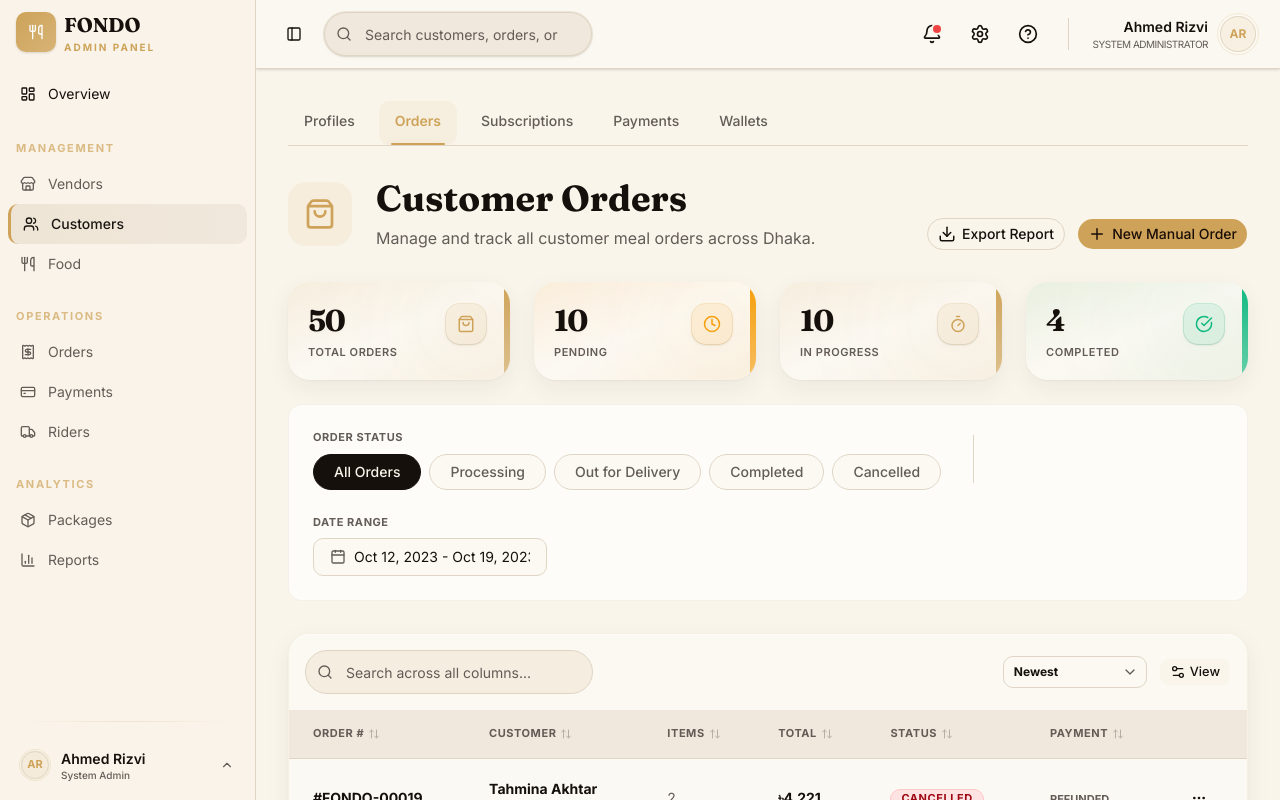
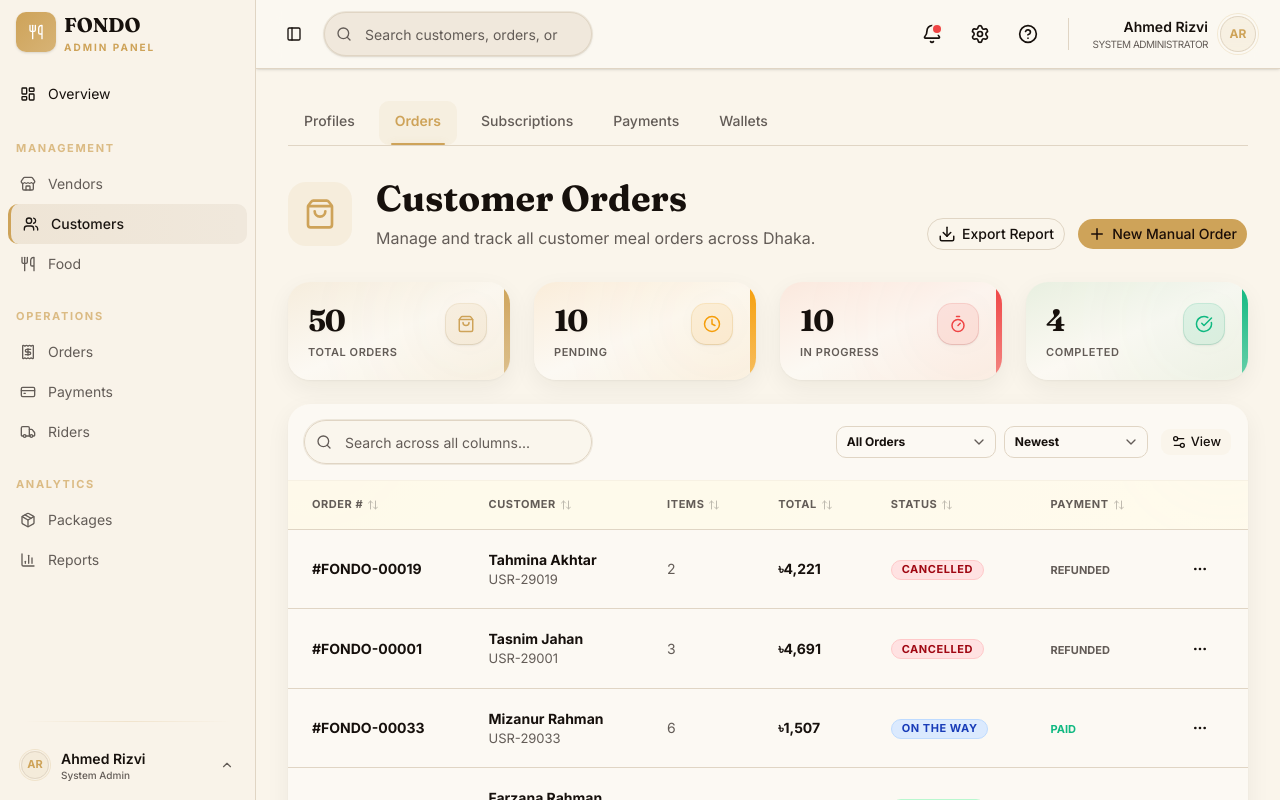
Before and after one commit to jevxo26/FONDO, a Next.js app: page /dashboard/customers/orders in a window 1280 px wide. Built offline with nearby package versions, Linux system fonts and the light colour scheme.

Commit message:
refactor: the reusable table & update customer table

```diff
--- a/src/app/dashboard/customers/orders/page.tsx
+++ b/src/app/dashboard/customers/orders/page.tsx
@@ -1,5 +1,4 @@
 import Link from "next/link";
-import { FilterBar } from "@/components/dashboard/customers/orders/filter-bar";
 import { ContextCards } from "@/components/dashboard/customers/orders/context-cards";
 import { OrdersTableSection } from "@/components/dashboard/customers/orders/orders-table-section";
 import { orders } from "@/data/orders";
@@ -55,7 +54,7 @@ export default async function CustomerOrdersPage({
       <div className="mt-8 grid grid-cols-1 gap-6 sm:grid-cols-2 lg:grid-cols-4">
         <StatCard label="Total Orders" value={totalOrders} icon={ShoppingBag} accent="right" />
         <StatCard label="Pending" value={pending} variant="warning" icon={Clock} accent="right" />
-        <StatCard label="In Progress" value={inProgress} icon={Timer} accent="right" />
+        <StatCard label="In Progress" value={inProgress} variant="danger" icon={Timer} accent="right" />
         <StatCard label="Completed" value={completed} variant="success" icon={CheckCircle} accent="right" />
       </div>
 
@@ -74,7 +73,6 @@ export default async function CustomerOrdersPage({
       )}
 
       <div className="mt-6">
-        <FilterBar />
         <OrdersTableSection data={filteredOrders} />
       </div>
 
--- a/src/components/common/table/data-table-pagination.tsx
+++ b/src/components/common/table/data-table-pagination.tsx
@@ -39,7 +39,7 @@ export function DataTablePagination({
   };
 
   return (
-    <div className="flex flex-col items-center justify-between gap-2 border-t border-border bg-[var(--muted)] px-4 py-4 md:flex-row md:px-6">
+    <div className="flex flex-col items-center justify-between gap-2 border-t border-primary/10 bg-amber-50/80 dark:bg-amber-950/30 px-4 py-4 md:flex-row md:px-6">
       <p className="text-sm text-muted-foreground">
         Showing{" "}
         <span className="font-bold text-foreground">
@@ -65,7 +65,7 @@ export function DataTablePagination({
                 <PaginationLink
                   isActive={p === currentPage}
                   onClick={() => onPageChange(p)}
-                  className={p === currentPage ? "bg-primary text-primary-foreground border-0" : ""}
+                  className={p === currentPage ? "bg-primary text-primary-foreground border-0 shadow-[0_2px_8px_rgba(206,163,89,0.25)]" : ""}
                 >
                   {p + 1}
                 </PaginationLink>
--- a/src/components/common/table/data-table-toolbar.tsx
+++ b/src/components/common/table/data-table-toolbar.tsx
@@ -48,7 +48,7 @@ export function DataTableToolbar<TData>({
   }, [search, table]);
 
   return (
-    <div className="flex flex-wrap items-center justify-between gap-3 p-4">
+    <div className="flex flex-wrap items-center justify-between gap-3 border-b border-primary/10 bg-card px-4 py-4">
       <div className="relative w-full md:w-auto">
         <Search className="absolute left-3 top-1/2 size-4 -translate-y-1/2 text-muted-foreground" />
         <Input
@@ -56,7 +56,7 @@ export function DataTableToolbar<TData>({
           value={search}
           onChange={(e) => setSearch(e.target.value)}
           placeholder="Search across all columns..."
-          className="w-full rounded-full bg-secondary pl-10 md:w-72"
+          className="w-full rounded-full bg-primary/[0.04] pl-10 ring-1 ring-border/50 focus-visible:ring-primary/30 md:w-72"
         />
       </div>
 
--- a/src/components/common/table/data-table.tsx
+++ b/src/components/common/table/data-table.tsx
@@ -110,12 +110,16 @@ export function DataTable<TData>({
   });
 
   return (
-    <div className="relative rounded-3xl bg-border/15 p-[1px] shadow-[var(--shadow-card)] transition-all duration-500 ease-[cubic-bezier(0.32,0.72,0,1)]">
-      <div className="rounded-[calc(1.375rem-1px)] bg-gradient-to-br from-card via-card to-card/98 shadow-[inset_0_1px_0_rgba(255,255,255,0.6)]">
+    <div className="group relative overflow-hidden rounded-3xl bg-gradient-to-br from-primary/[0.03] via-card to-primary/[0.01] shadow-[var(--shadow-card)] transition-all duration-500 ease-[cubic-bezier(0.32,0.72,0,1)] hover:shadow-[var(--shadow-elevated)]">
+      <div className="pointer-events-none absolute -bottom-6 -right-6 z-0 size-36 rounded-full bg-primary/8 blur-3xl" />
+      <div className="pointer-events-none absolute -top-3 -left-3 z-0 size-20 rounded-full bg-primary/5 blur-2xl" />
+      <div className="pointer-events-none absolute -top-8 -right-8 z-0 size-28 rounded-full bg-primary/5 blur-2xl" />
+      <div className="pointer-events-none absolute right-3 top-3 z-10 size-[7px] rotate-45 border border-primary/30" />
+      <div className="relative z-10">
         <DataTableToolbar table={table} toolbarActions={toolbarActions} filters={filters} />
         <div className="overflow-x-auto">
           <Table>
-            <TableHeader className="bg-[var(--muted)]">
+            <TableHeader className="bg-amber-50/80 dark:bg-amber-950/30">
               {table.getHeaderGroups().map((headerGroup) => (
                 <TableRow key={headerGroup.id}>
                   {headerGroup.headers.map((header) => (
@@ -146,8 +150,7 @@ export function DataTable<TData>({
                     data-state={row.getIsSelected() && "selected"}
                     onClick={() => onRowClick?.(row.original)}
                     className={cn(
-                      "transition-all duration-300 ease-[cubic-bezier(0.32,0.72,0,1)] hover:bg-primary/5",
-                      rowIndex % 2 === 0 && "bg-card/50",
+                      "bg-card transition-all duration-300 ease-[cubic-bezier(0.32,0.72,0,1)] hover:bg-primary/8",
                       onRowClick && "cursor-pointer",
                     )}
                   >
--- a/src/components/dashboard/customers/orders/orders-table-section.tsx
+++ b/src/components/dashboard/customers/orders/orders-table-section.tsx
@@ -38,29 +38,63 @@ const sortOptions = [
   { value: "oldest", label: "Oldest" },
   { value: "amount-desc", label: "Highest Amount" },
   { value: "amount-asc", label: "Lowest Amount" },
+  { value: "status", label: "Order Status" },
 ] as const;
+
+const statusOptions = [
+  { value: "all", label: "All Orders" },
+  { value: "processing", label: "Processing" },
+  { value: "out-for-delivery", label: "Out for Delivery" },
+  { value: "completed", label: "Completed" },
+  { value: "cancelled", label: "Cancelled" },
+] as const;
+
+const statusPriority: Record<string, number> = {
+  PENDING: 0,
+  PREPARING: 1,
+  ON_THE_WAY: 2,
+  COMPLETED: 3,
+  CANCELLED: 4,
+};
+
+const statusFilterMap: Record<string, string[]> = {
+  all: [],
+  processing: ["PENDING", "PREPARING"],
+  "out-for-delivery": ["ON_THE_WAY"],
+  completed: ["COMPLETED"],
+  cancelled: ["CANCELLED"],
+};
 
 export function OrdersTableSection({ data }: { data: CustomerOrder[] }) {
   const [sortKey, setSortKey] = useState("newest");
+  const [statusFilter, setStatusFilter] = useState("all");
 
   const sortedData = useMemo(() => {
-    const sorted = [...data];
+    const filtered =
+      statusFilter === "all"
+        ? [...data]
+        : data.filter((o) => statusFilterMap[statusFilter].includes(o.orderStatus));
     switch (sortKey) {
       case "newest":
-        sorted.sort((a, b) => b.placedAt.localeCompare(a.placedAt));
+        filtered.sort((a, b) => b.placedAt.localeCompare(a.placedAt));
         break;
       case "oldest":
-        sorted.sort((a, b) => a.placedAt.localeCompare(b.placedAt));
+        filtered.sort((a, b) => a.placedAt.localeCompare(b.placedAt));
         break;
       case "amount-desc":
-        sorted.sort((a, b) => b.totalAmount - a.totalAmount);
+        filtered.sort((a, b) => b.totalAmount - a.totalAmount);
         break;
       case "amount-asc":
-        sorted.sort((a, b) => a.totalAmount - b.totalAmount);
+        filtered.sort((a, b) => a.totalAmount - b.totalAmount);
+        break;
+      case "status":
+        filtered.sort(
+          (a, b) => (statusPriority[a.orderStatus] ?? 0) - (statusPriority[b.orderStatus] ?? 0),
+        );
         break;
     }
-    return sorted;
-  }, [data, sortKey]);
+    return filtered;
+  }, [data, sortKey, statusFilter]);
 
   return (
     <DataTable
@@ -68,6 +102,21 @@ export function OrdersTableSection({ data }: { data: CustomerOrder[] }) {
       data={sortedData}
       rowActions={rowActions}
       toolbarActions={
+        <div className="flex items-center gap-2">
+          <Select value={statusFilter} onValueChange={(v) => v && setStatusFilter(v)}>
+            <SelectTrigger className="w-40 border-border text-xs font-bold">
+              <SelectValue>
+                {statusOptions.find((o) => o.value === statusFilter)?.label}
+              </SelectValue>
+            </SelectTrigger>
+            <SelectContent>
+              {statusOptions.map((opt) => (
+                <SelectItem key={opt.value} value={opt.value}>
+                  {opt.label}
+                </SelectItem>
+              ))}
+            </SelectContent>
+          </Select>
           <Select value={sortKey} onValueChange={(v) => v && setSortKey(v)}>
             <SelectTrigger className="w-36 border-border text-xs font-bold">
               <SelectValue>{sortOptions.find((o) => o.value === sortKey)?.label}</SelectValue>
@@ -80,6 +129,7 @@ export function OrdersTableSection({ data }: { data: CustomerOrder[] }) {
               ))}
             </SelectContent>
           </Select>
+        </div>
       }
     />
   );
```
Also changed, not shown: src/app/dashboard/page.tsx (+55 -14 lines). Lines whose indentation alone changed are shown as unchanged.
